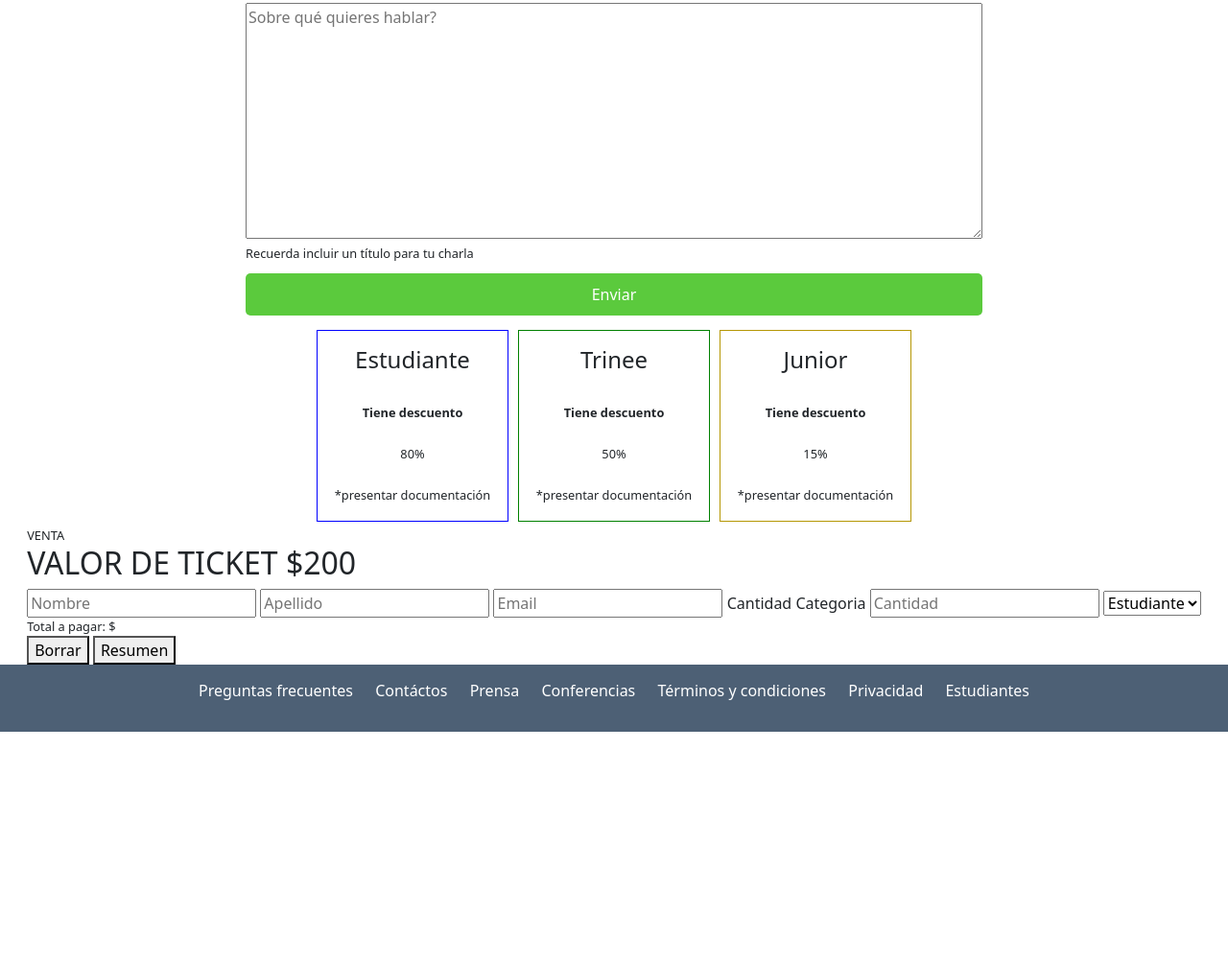
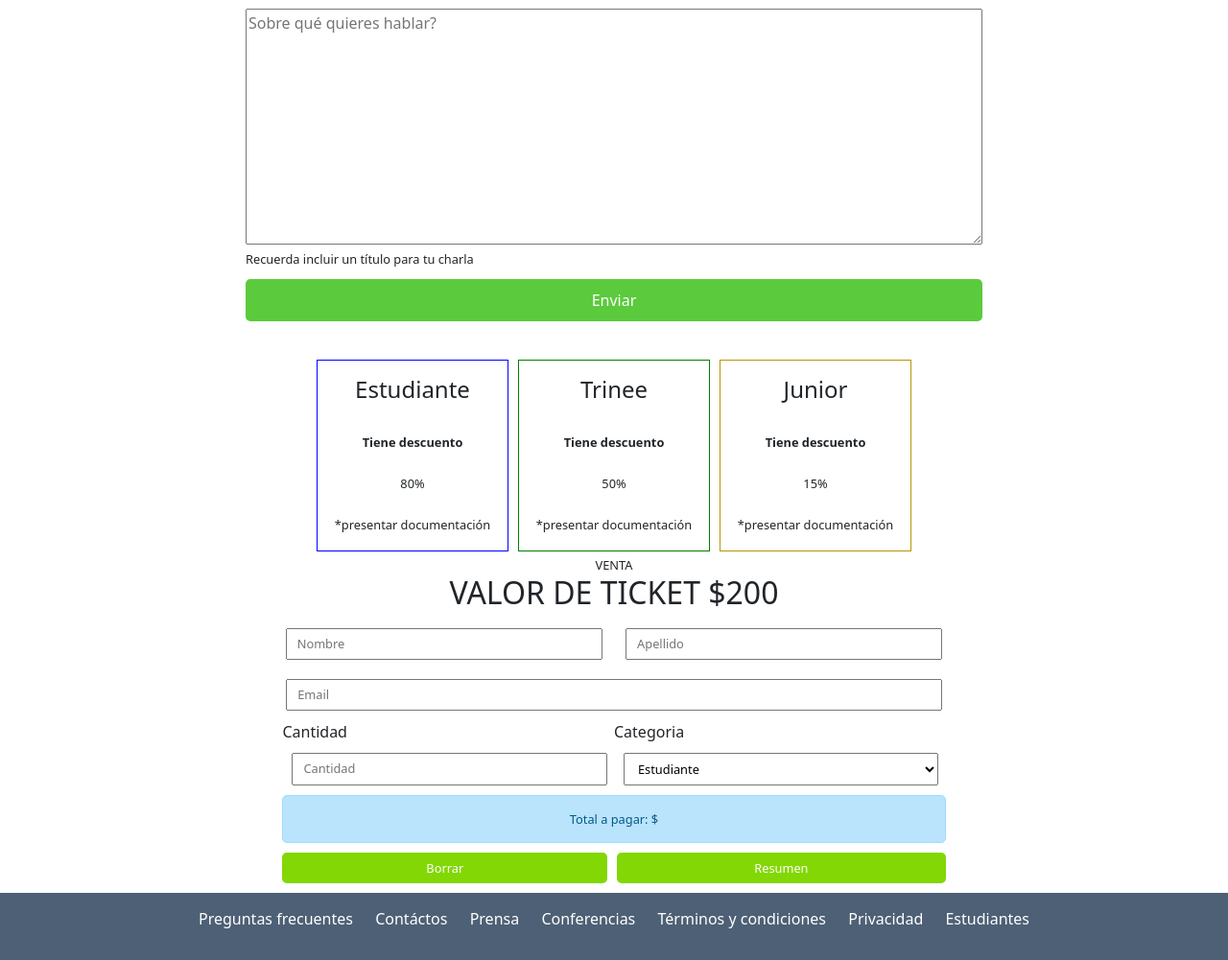
Before and after one commit to GabrielR-Dev/ProyectoFront1-Codo-a-Codo, a plain HTML site: page index.html in a window 1280 px wide. Shown: the part 1980-2981 px from the top of the page at 96% size. Before the commit the page ends 2743 px from the top, so only its background shows below. Drawn offline with nearby package versions, Linux system fonts and the light colour scheme.

Commit message:
agregando interface grafica de seccion compra de tickets

```diff
--- a/css/style.css
+++ b/css/style.css
@@ -207,7 +207,7 @@ header .carousel .carousel-inner .capa {
     margin: 0 auto;
 }
 .footer .footer__form {
-    width: 100%;
+    width: 90%;
     margin-top: 10px;
 }
 
@@ -220,6 +220,7 @@ header .carousel .carousel-inner .capa {
 .footer .footer__form .footer__form__data-usu input{
     border-radius: 5px;
     width: 100%;
+    margin: 3px;
 }
 
 .footer .footer__form textarea{
@@ -263,6 +264,7 @@ header .carousel .carousel-inner .capa {
 .footer .footer__compra-tickets{
     display: grid;
     grid-template-columns: 1fr;
+    margin-top: 25px;
 }
 .footer .footer__compra-tickets .ticket{
     border: 1px solid blue;
@@ -281,6 +283,62 @@ header .carousel .carousel-inner .capa {
 .footer .footer__compra-tickets .ticket:nth-child(3){
     border: 1px solid rgb(181, 151, 4);
 }
+.footer .formulario-tickets {
+    text-align: center;
+    width: 60%;
+}
+.footer .formulario-tickets .form-tickets input{
+    width: 90%;
+    margin: 10px;
+    font-size: .8rem;
+    padding: 5px 10px;
+
+}
+.footer .formulario-tickets .form-tickets input[type=number]::-webkit-inner-spin-button,
+.footer .formulario-tickets .form-tickets input[type=number]::-webkit-outer-spin-button {
+  -webkit-appearance: none;
+  margin: 0;
+}
+.footer .formulario-tickets .form-tickets input[name = "email"]{
+    width: 89%;
+}
+.footer .formulario-tickets .form-tickets label{
+    align-self: self-start;
+}
+.footer .formulario-tickets .form-tickets select{
+    width: 90%;
+    margin: 10px;
+    font-size: .8rem;
+    padding: 5px 10px;
+}
+.footer .formulario-tickets .total-a-pagar{
+    margin: 0 auto;
+    width: 90%;
+    background-color: rgb(185, 228, 251);
+    border: 1px solid rgb(157, 221, 255);
+    text-align: start;
+    height: 50px;
+    border-radius: 5px;
+    padding: 15px;
+    color: rgb(0, 89, 137);
+    margin-top: 25px;
+}
+
+.footer .formulario-tickets .formulario-tickets form .botones {
+    display: flex;
+    flex-direction: column;
+}
+.footer .formulario-tickets form .botones button , .footer .formulario-tickets form .botones input[type = "submit"]{
+    margin: 10px auto 0;
+    width: 90%;
+    border: none;
+    background-color: rgb(131, 215, 4);
+    color: white;
+    font-size: .8rem;
+    height: 2rem;
+    border-radius: 5px;
+}
+.footer .formulario-tickets form .botones input[type = "submit"]{ margin-bottom: 10px;}
 
 
 @media(min-width: 600px) {
@@ -470,4 +528,44 @@ header .carousel .carousel-inner .capa {
     .footer .otros ul{
         flex-direction: row;
     }
+
+
+
+    .footer .formulario-tickets .form-tickets input{
+        width: 43%;
+        margin: 10px;
+        font-size: .8rem;
+        padding: 5px 10px;
+
+    }
+
+
+    .footer .formulario-tickets .form-tickets div{
+        display: flex;
+        width: 90%;
+        margin: 0 auto;
+    }
+
+    .footer .formulario-tickets .form-tickets .cant-categ{
+        display: flex;
+        flex-direction: column;
+
+    }
+    .footer .formulario-tickets .form-tickets .cant-categ input{
+        width: 95%;
+    }
+
+    .footer .formulario-tickets .form-tickets select{
+        width: 95%;
+        margin: 10px;
+        font-size: .8rem;
+        padding: 6px 10px;
+    }
+
+
+    .footer .formulario-tickets form .botones {
+        flex-direction: row;
+        gap: 10px;
+    }
+
 }
--- a/index.html
+++ b/index.html
@@ -38,16 +38,16 @@
               <a class="nav-link" href="#">La Conferencia</a>
             </li>
             <li class="nav-item">
-              <a class="nav-link" href="#">Los oradores</a>
+              <a class="nav-link" href="#oradores">Los oradores</a>
             </li>
             <li class="nav-item">
-              <a class="nav-link" href="#">El lugar y la fecha</a>
+              <a class="nav-link" href="#lugar">El lugar y la fecha</a>
             </li>
             <li class="nav-item">
-              <a class="nav-link" href="#">Conviértete en orador</a>
+              <a class="nav-link" href="#quieroserorador">Conviértete en orador</a>
             </li>
             <li class="nav-item">
-              <a class="nav-link active" href="#">Comprar tickets</a>
+              <a class="nav-link active" href="#comprartikets">Comprar tickets</a>
             </li>
           </ul>
         </div>
@@ -88,7 +88,7 @@
       <p>CONOCE A LOS</p>
       <h1>ORADORES</h1>
     </div>
-    <div class="main__oradores">
+    <div class="main__oradores" id="oradores">
       <div class="card" style="width: 18rem;">
         <img src="image/steve.jpg" class="card-img-top" alt="Steve Jobs">
         <div class="card-body">
@@ -136,7 +136,7 @@
       </div>
     </div>
 
-    <div class="imagen-main">
+    <div class="imagen-main" id="lugar">
       <div class="imagen-paisaje">
         <img src="image/honolulu.jpg" alt="honolulu">
       </div>
@@ -154,7 +154,7 @@
   </main>
 
 
-  <footer class="footer">
+  <footer class="footer" id="quieroserorador">
 
     <div class="footer__texto">
       <p>CONVIÉRTETE EN UN</p>
@@ -172,7 +172,7 @@
       <input type="submit" value="Enviar">
     </form>
 
-    <div class="footer__compra-tickets">
+    <div class="footer__compra-tickets" id="comprartikets">
 
       <div class="ticket" id="t-estudiante">
         <h4>Estudiante</h4>
@@ -180,6 +180,7 @@
         <p>80%</p>
         <p>*presentar documentación</p>
       </div>
+
       <div class="ticket" id="t-trainee">
         <h4>Trinee</h4>
         <p><b>Tiene descuento</b></p>
@@ -198,28 +199,35 @@
       <p>VENTA</p>
       <h2>VALOR DE TICKET $200</h2>
 
-      <form action="">
+      <form method="post" action="/js/app.js" class="form-tickets">
+
         <input type="text" name="nombre" id="nombre" placeholder="Nombre">
         <input type="text" name="apellido" id="apellido" placeholder="Apellido">
         <input type="email" name="email" id="email" placeholder="Email">
+
+        <div>
+          <div class="cant-categ">
             <label for="cantidad">Cantidad</label>
-        <label for="cantidad">Categoria</label>
-        <input type="number" placeholder="Cantidad">
+            <input type="number" placeholder="Cantidad" id="cantidad">
+          </div>
+          <div class="cant-categ">
+            <label>Categoria</label>
             <select name="categoria" id="categoria">
               <option value="estudiante">Estudiante</option>
               <option value="trainee">Trainee</option>
               <option value="Junior">Junior</option>
             </select>
-      </form>
-      <div class="total a pagar">
+          </div>
+        </div>
+
+        <div class="total-a-pagar">
           <p>Total a pagar: $</p>
         </div>
-
-      <div>
+        <div class="botones">
           <button>Borrar</button>
-        <button>Resumen</button>
+          <input type="submit" value="Resumen">
         </div>
-
+      </form>
     </div>
 
 
```
Lines whose indentation alone changed are shown as unchanged.
